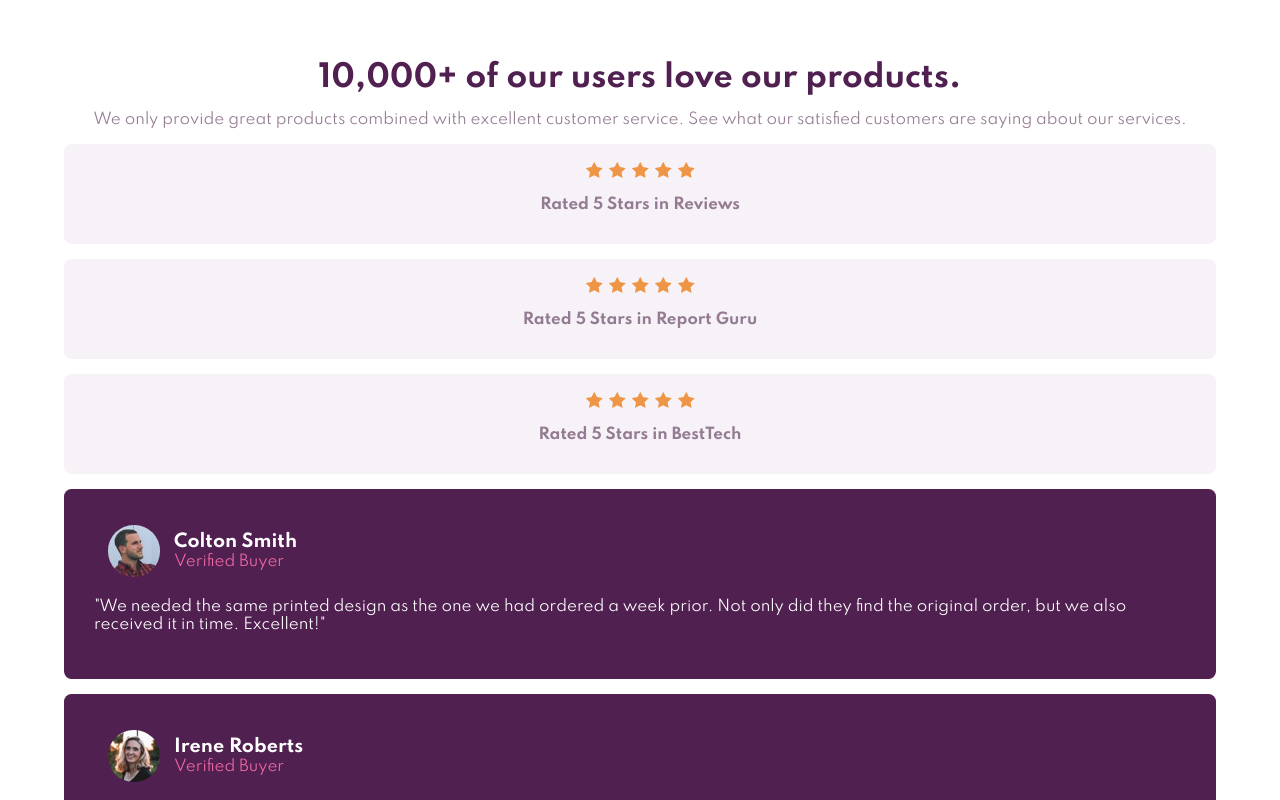
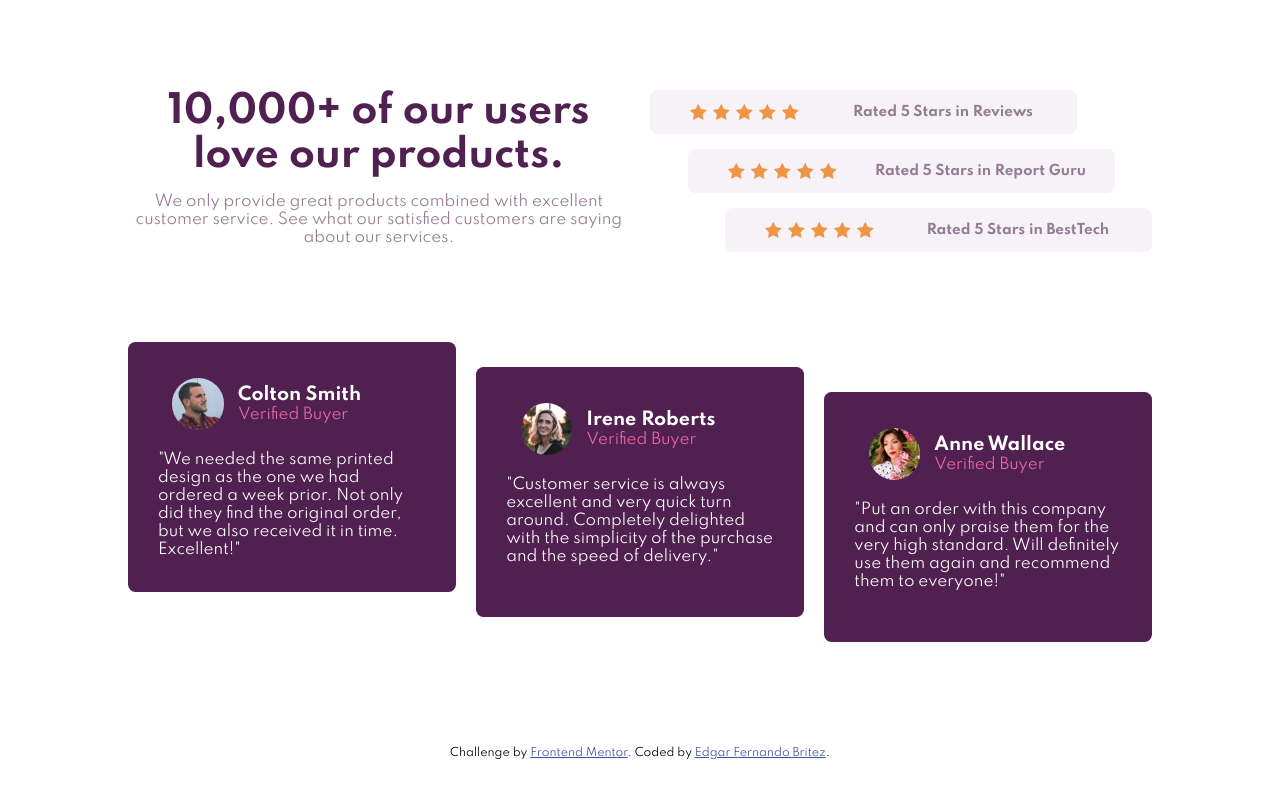
Before and after one commit to edgarfb/social_proof_section, a plain HTML site: page index.html in a window 1280 px wide. Shown: the top 800 px of the page. Drawn offline with Linux system fonts and the light colour scheme.

Commit message:
finished for desktop devices

```diff
--- a/index.html
+++ b/index.html
@@ -24,6 +24,10 @@
     <!-- Feel free to remove these styles or customise in your own stylesheet 👍 -->
     <style>
       .attribution {
+        position: relative;
+        padding: 2rem;
+        bottom: 0;
+        width: 100vw;
         font-size: 11px;
         text-align: center;
       }
@@ -34,7 +38,8 @@
   </head>
   <body>
     <main class="hero container">
-      <div class="hero__inner">
+      <div class="hero__inner row">
+
         <div class="hero__text">
           <h1>10,000+ of our users love our products.</h1>
 
@@ -43,9 +48,10 @@
             service. See what our satisfied customers are saying about our
             services.
           </p>
+        </div>
 
         <div class="hero__stars">
-            <div class="hero__reviews">
+          <div class="hero__reviews review-01">
             <div class="hero__reviews__stars flex">
               <img src="./images/icon-star.svg" alt="A star's image" />
               <img src="./images/icon-star.svg" alt="A star's image" />
@@ -57,7 +63,7 @@
               <p>Rated 5 Stars in Reviews</p>
             </div>
           </div>
-            <div class="hero__reviews">
+          <div class="hero__reviews review-02">
             <div class="hero__reviews__stars flex">
               <img src="./images/icon-star.svg" alt="A star's image" />
               <img src="./images/icon-star.svg" alt="A star's image" />
@@ -69,7 +75,7 @@
               <p>Rated 5 Stars in Report Guru</p>
             </div>
           </div>
-            <div class="hero__reviews">
+          <div class="hero__reviews review-03">
             <div class="hero__reviews__stars flex">
               <img src="./images/icon-star.svg" alt="A star's image" />
               <img src="./images/icon-star.svg" alt="A star's image" />
@@ -82,12 +88,13 @@
             </div>
           </div>
         </div>
-        </div>
+
       </div>
     </main>
 
     <section class="buyers container">
-      <div class="card">
+      <div class="buyer__inner row">
+        <div class="card card-01">
           <div class="card__buyer">
             <div class="card__buyer__img flex">
               <img src="./images/image-colton.jpg" alt="buyer's image" />
@@ -108,7 +115,7 @@
           </div>
         </div>
 
-      <div class="card">
+        <div class="card card-02">
           <div class="card__buyer">
             <div class="card__buyer__img flex">
               <img src="./images/image-irene.jpg" alt="buyer's image" />
@@ -129,7 +136,7 @@
           </div>
         </div>
 
-      <div class="card">
+        <div class="card card-03">
           <div class="card__buyer">
             <div class="card__buyer__img flex">
               <img src="./images/image-anne.jpg" alt="buyer's image" />
@@ -149,13 +156,14 @@
             </p>
           </div>
         </div>
+      </div>
     </section>
 
     <div class="attribution">
       Challenge by
       <a href="https://www.frontendmentor.io?ref=challenge" target="_blank"
         >Frontend Mentor</a
-      >. Coded by <a href="#">Your Name Here</a>.
+      >. Coded by <a href="https://github.com/edgarfb" target="_blank">Edgar Fernando Britez</a>.
     </div>
   </body>
 </html>
--- a/styles.css
+++ b/styles.css
@@ -17,7 +17,6 @@
     --white: hsl(0, 0%, 100%);
 }
 
-
 html {
   font-family: "Spartan", sans-serif;
   font-size: 15px;
@@ -28,9 +27,6 @@ body {
   padding: 0;
 
 }
-/* img {
-  width: 100%;
-} */
 
 .container {
     width: 90vw;
@@ -46,7 +42,6 @@ h1, h2, h3 {
     margin: 0;
 }
 
-
 /* Start Hero Text */
 
 .hero__text {
@@ -61,16 +56,12 @@ h1, h2, h3 {
     color: var(--dark-grayish-magenta);
 }
 
-
 /* End Hero Text */
-
-
 
 /* Start reviews cards */
 
 .hero__stars {
 }
-
 
 .hero__reviews {
     background: var(--light-grayish-magenta);
@@ -86,23 +77,13 @@ h1, h2, h3 {
     margin: .2rem;
 }
 
-
 .hero__reviews__text p {
     text-align: center;
     color: var(--dark-grayish-magenta);
     font-weight: 700;
 }
 
-
-
-
-
-
 /* End reviews cards */
-
-
-
-
 
 /* Start Cards buyer */
 .card {
@@ -111,6 +92,10 @@ h1, h2, h3 {
     border-radius: .5rem;
     margin: 1rem 0;
     color: var(--white);
+}
+
+.buyers {
+    margin-bottom: 5rem;
 }
 
 .card__buyer {
@@ -135,3 +120,97 @@ h1, h2, h3 {
 }
 
 /* End Cards buyer */
+
+/* Desktop */
+
+@media (min-width: 800px) {
+
+    .container {
+        width: 100vw;
+    }
+
+    .row {
+        width: 80%;
+        margin: 0 auto;
+    }
+    .review-01 {
+        margin-right: 5rem;
+    }
+    .review-02 {
+        margin: 0 2.5rem;
+    }
+    .review-03 {
+        margin-left: 5rem;
+    }
+
+    .hero {
+        margin: 5rem 0;
+    }
+
+    .hero__inner {
+        display: flex;
+        justify-content: space-between;
+
+    }
+
+    .hero__text, .hero__stars {
+        width: 49%;
+    }
+    .hero__text {
+        padding: 0;
+
+    }
+    .hero__text h1 {
+        margin-top: 1rem;
+        font-size: 2.5rem;
+    }
+
+    .hero__reviews {
+        display: flex;
+        padding: 0 1rem;
+
+    }
+
+    .hero__reviews__stars {
+        align-items: center;
+        width: 40%;
+    }
+    .hero__reviews__text {
+        align-items: center;
+        width: 60%;
+    }
+    .hero__reviews__stars img {
+        margin: .2rem;
+    }
+
+
+    .hero__reviews__text p {
+        font-size: .9rem;
+    }
+    /* End reviews cards */
+
+    /* Start Cards buyer Desktop*/
+    .buyer__inner {
+        display: flex;
+        justify-content: space-between;
+        height: 300px;
+    }
+
+    .card {
+        width: 32%;
+        height: 250px;
+        margin: 0;
+    }
+
+    .card-01 {
+        align-self: flex-start;
+
+    }
+    .card-02 {
+        align-self: center;
+    }
+    .card-03 {
+        align-self: flex-end;
+    }
+
+/* End Cards buyer Desktop */
```
Lines whose indentation alone changed are shown as unchanged.
